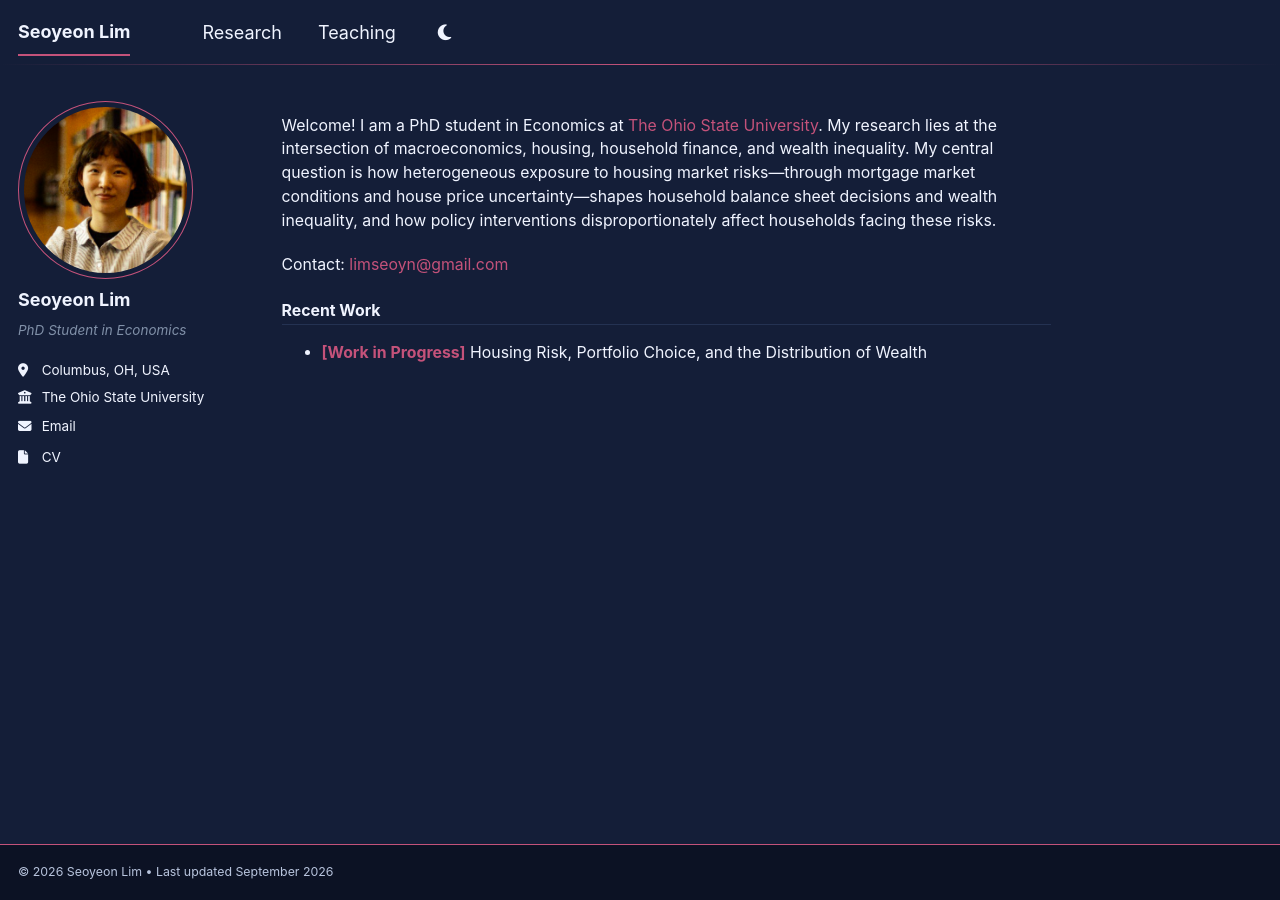
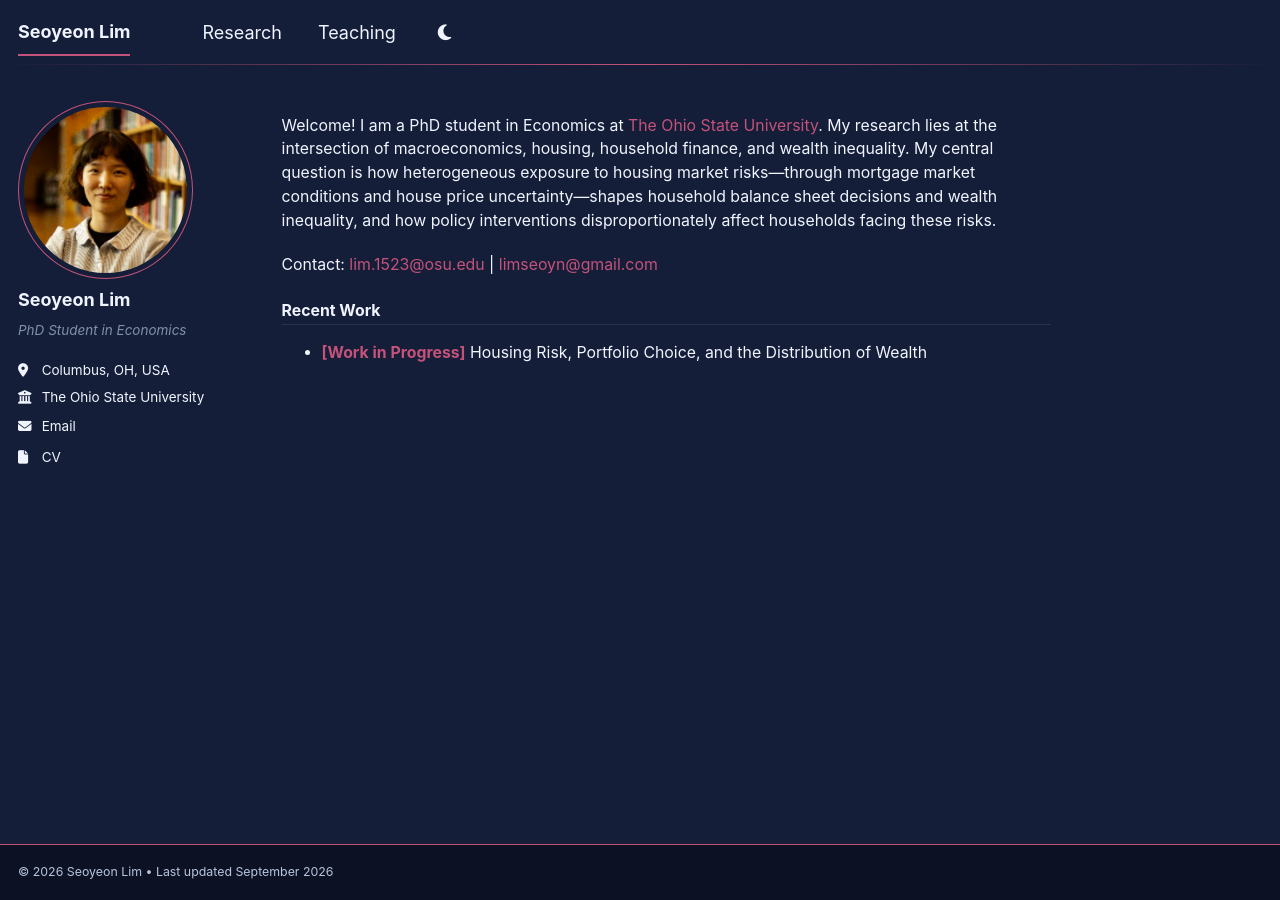
Before and after one commit to seoyeon-lim/academic.github.io, a Jekyll site: the page built from _pages/about.md, in a window 1280 px wide. Built offline with Jekyll 4.4.1, drawn with Linux system fonts in a browser that asks for light colours; a script bundle is joined from its source files by our own code; library files that are not in the unit come from our copies.

Commit message:
Update contact line to show both emails with pipe separator
Co-Authored-By: Claude Sonnet 4.6 <noreply@anthropic.com>

```diff
--- a/_pages/about.md
+++ b/_pages/about.md
@@ -9,7 +9,7 @@ redirect_from:
 
 Welcome! I am a PhD student in Economics at [The Ohio State University](https://economics.osu.edu/). My research lies at the intersection of macroeconomics, housing, household finance, and wealth inequality. My central question is how heterogeneous exposure to housing market risks—through mortgage market conditions and house price uncertainty—shapes household balance sheet decisions and wealth inequality, and how policy interventions disproportionately affect households facing these risks.
 
-Contact: [limseoyn@gmail.com](mailto:limseoyn@gmail.com)
+Contact: [lim.1523@osu.edu](mailto:lim.1523@osu.edu) \| [limseoyn@gmail.com](mailto:limseoyn@gmail.com)
 
 #### Recent Work
 
```
